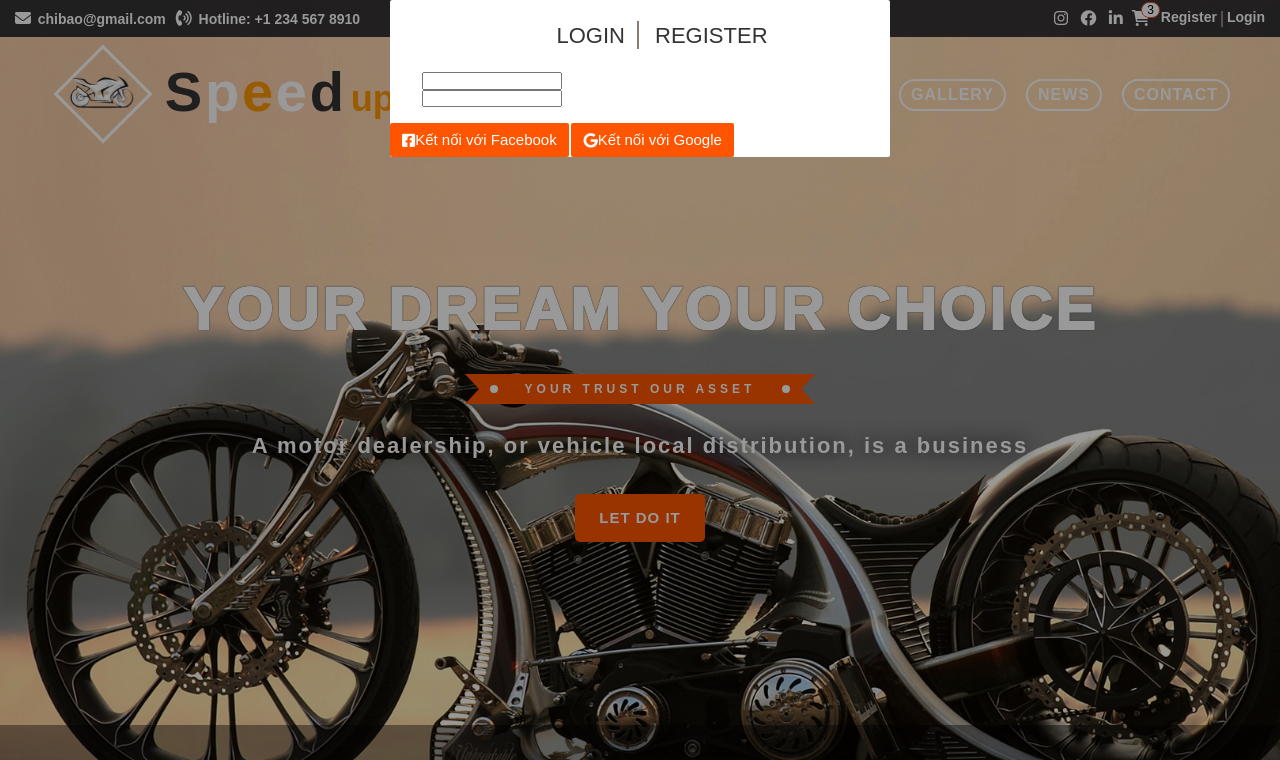
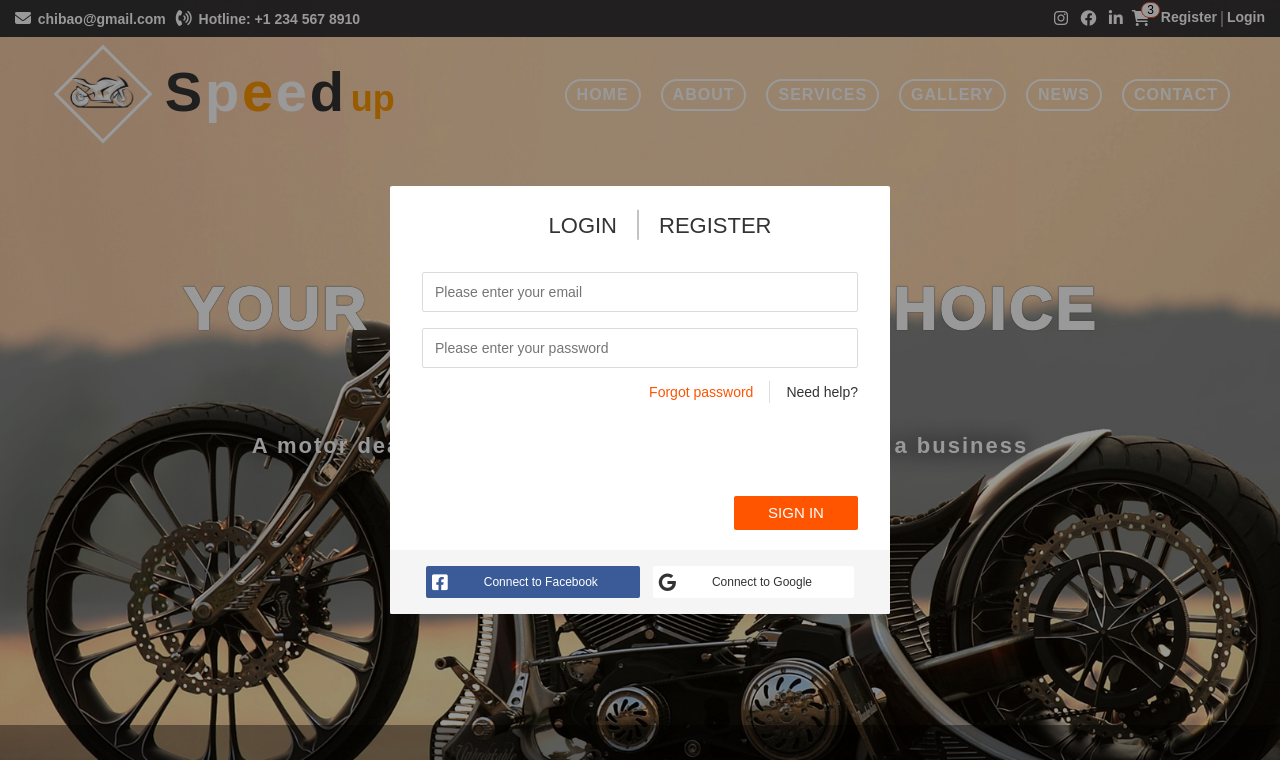
Before and after one commit to NotAfraiddd/Motors, a plain HTML site: page index.html in a window 1280 px wide. Shown: the top 760 px of the page. Drawn offline with nearby package versions, Linux system fonts and the light colour scheme.

Commit message:
modal finished

```diff
--- a/css/base.css
+++ b/css/base.css
@@ -19,6 +19,7 @@ html{
 }
 
 a{
+    text-decoration: none;
     color: var(--white-color);
 }
 
--- a/css/index.css
+++ b/css/index.css
@@ -467,6 +467,7 @@
   right: 0;
   bottom: 0;
   left: 0;
+  display: flex;
 }
 
 .modal__overlay{
@@ -492,27 +493,110 @@
   text-align: center;
   font-size: 2.2rem;
   padding: 28px 0 28px 40px;
+  display: flex;
+  justify-content: center;
+  left: 50%;
 }
 
-.authen-form__header::after{
-  content: "";
-  position: absolute;
+.authen-form__separate--big{
   display: block;
-  width: 2px;
-  height: 28px;
-  right: 50%;
-  transform: translateX(-50%);
-  background-color: #8c7970;
-  top: 21px;
+  border-left: 2px solid #c5c2c2;
+  margin: 0 16px;
+  height: 30px;
+  transform: translateY(-14%);
 }
 
 .authen-form__heading-login{
   color: var(--text-color);
   padding: 4px;
 }
+
+.authen-form__heading-login:hover{
+  border-bottom: 3px solid var(--banners-color);
+  cursor: pointer;
+}
+
 .authen-form__heading-register{
   color: var(--text-color);
-  margin-left: 20px;
+  padding: 4px;
 }
-.authen-form__inputs{}
-.authen-form__aside{}
+
+.authen-form__heading-register:hover{
+  border-bottom: 3px solid var(--banners-color);
+  cursor: pointer;
+}
+
+.authen-form__input{
+  height: 40px;
+  width: 100%;
+  margin-bottom: 16px;
+  padding: 0 12px;
+  font-size: 1.4rem;
+  outline: none;
+  border: 1px solid var(--border-color);
+  line-height: 1.6rem;
+  border-radius: 2px;
+}
+
+.authen-form__help{
+  display: flex;
+  justify-content: flex-end;
+}
+.authen-form__separate{
+  display: block;
+  border-left: 1px solid #e0dddd;
+  margin: 0 16px;
+  height: 22px;
+  transform: translateY(-14%);
+}
+
+.authen-form__help .authen-form__help-forget{
+  color: var(--banners-color);
+}
+
+.authen-form__help-link{
+  color: var(--text-color);
+  font-size: 1.4rem;
+}
+
+.authen-form__control{
+  display: flex;
+  justify-content: flex-end;
+  margin-top: 90px;
+  margin-bottom: 20px;
+}
+
+.btn--sign-in{
+  color: var(--white-color);
+}
+
+.authen-form__socials{
+  background-color: #f5f5f5;
+  padding: 16px 36px;
+  display: flex;
+  justify-content: space-between;
+}
+
+.btn.authen-form__socials--facebook{
+  background-color: #3a5a98;
+  color: var(--white-color);
+}
+
+.btn.authen-form__socials--google{
+  background-color: var(--white-color);
+  color: var(--text-color);
+}
+
+.btn.btn--size-s{
+  height: 32px;
+  padding: 0 6px;
+  font-size: 1.2rem;
+}
+
+.authen-form__socials-text{
+  margin: 0 36px;
+}
+
+.authen-form__socials-icon{
+  font-size: 1.8rem;
+}
--- a/index.html
+++ b/index.html
@@ -261,39 +261,88 @@
         </div>
         <div class="modal__body">
         <!-- ---------------------------form login -->
-            <div class="authen-form">
+            <!-- <div class="authen-form">
                 <div class="authen-form__container">
                     <div class="authen-form__header">
                         <a class="authen-form__heading-login">LOGIN</a>
-
+                        <span class="authen-form__separate--big"></span>
                         <a class="authen-form__heading-register">REGISTER</a>
                     </div>
 
                     <div class="authen-form__inputs">
                         <div class="authen-form__group">
-                            <input type="email" required="" placeholder="" class="authen-form__input">
+                            <input type="email" required="" placeholder="Please enter your email" class="authen-form__input">
                         </div>
                         <div class="authen-form__group">
-                            <input type="password" required="" placeholder="" class="authen-form__input">
+                            <input type="password" required="" placeholder="Please enter your password" class="authen-form__input">
                         </div>
                     </div>
 
                     <div class="authen-form__aside">
                         <div class="authen-form__help">
-                            <a href="" class="authen-form__help-link authen-form__help-forget">Forgot password?</a>
+                            <a href="" class="authen-form__help-link authen-form__help-forget">Forgot password</a>
+                            <span class="authen-form__separate"></span>
                             <a href="" class="authen-form__help-link">Need help?</a>
                         </div>
+                    </div>
+
+                    <div class="authen-form__control">
+                        <button type="submit" class="btn btn--sign-in">SIGN IN</button>
                     </div>
                 </div>
 
                 <div class="authen-form__socials">
-                    <a href="" class="btn btn--size-s">
-                        <i class="authen-form__socials-icon fa-brands fa-facebook-square"></i>
-                        <span class="authen-form__socials-text">Kết nối với Facebook</span>
+                    <a href="" class="btn btn--size-s authen-form__socials--facebook">
+                        <i class="authen-form__socials-icon fa-brands fa-facebook-square "></i>
+                        <span class="authen-form__socials-text">Connect to Facebook</span>
                     </a>
-                    <a href="" class="btn btn--size-s">
+                    <a href="" class="btn btn--size-s authen-form__socials--google">
                         <i class="authen-form__socials-icon fa-brands fa-google"></i>
-                        <span class="authen-form__socials-text">Kết nối với Google</span>
+                        <span class="authen-form__socials-text">Connect to Google</span>
+
+                    </a>
+                </div>
+            </div> -->
+
+            <!-- ---------------------------form register -->
+            <div class="authen-form">
+                <div class="authen-form__container">
+                    <div class="authen-form__header">
+                        <a class="authen-form__heading-login">LOGIN</a>
+                        <span class="authen-form__separate--big"></span>
+                        <a class="authen-form__heading-register">REGISTER</a>
+                    </div>
+
+                    <div class="authen-form__inputs">
+                        <div class="authen-form__group">
+                            <input type="email" required="" placeholder="Please enter your email" class="authen-form__input">
+                        </div>
+                        <div class="authen-form__group">
+                            <input type="password" required="" placeholder="Please enter your password" class="authen-form__input">
+                        </div>
+                    </div>
+
+                    <div class="authen-form__aside">
+                        <div class="authen-form__help">
+                            <a href="" class="authen-form__help-link authen-form__help-forget">Forgot password</a>
+                            <span class="authen-form__separate"></span>
+                            <a href="" class="authen-form__help-link">Need help?</a>
+                        </div>
+                    </div>
+
+                    <div class="authen-form__control">
+                        <button type="submit" class="btn btn--sign-in">SIGN IN</button>
+                    </div>
+                </div>
+
+                <div class="authen-form__socials">
+                    <a href="" class="btn btn--size-s authen-form__socials--facebook">
+                        <i class="authen-form__socials-icon fa-brands fa-facebook-square "></i>
+                        <span class="authen-form__socials-text">Connect to Facebook</span>
+                    </a>
+                    <a href="" class="btn btn--size-s authen-form__socials--google">
+                        <i class="authen-form__socials-icon fa-brands fa-google"></i>
+                        <span class="authen-form__socials-text">Connect to Google</span>
 
                     </a>
                 </div>
@@ -301,5 +350,6 @@
         </div>
     </div>
 </div>
+<script src="./js/index.js"></script>
 </body>
 </html>
```
Also changed, not shown: js/index.js (added).
